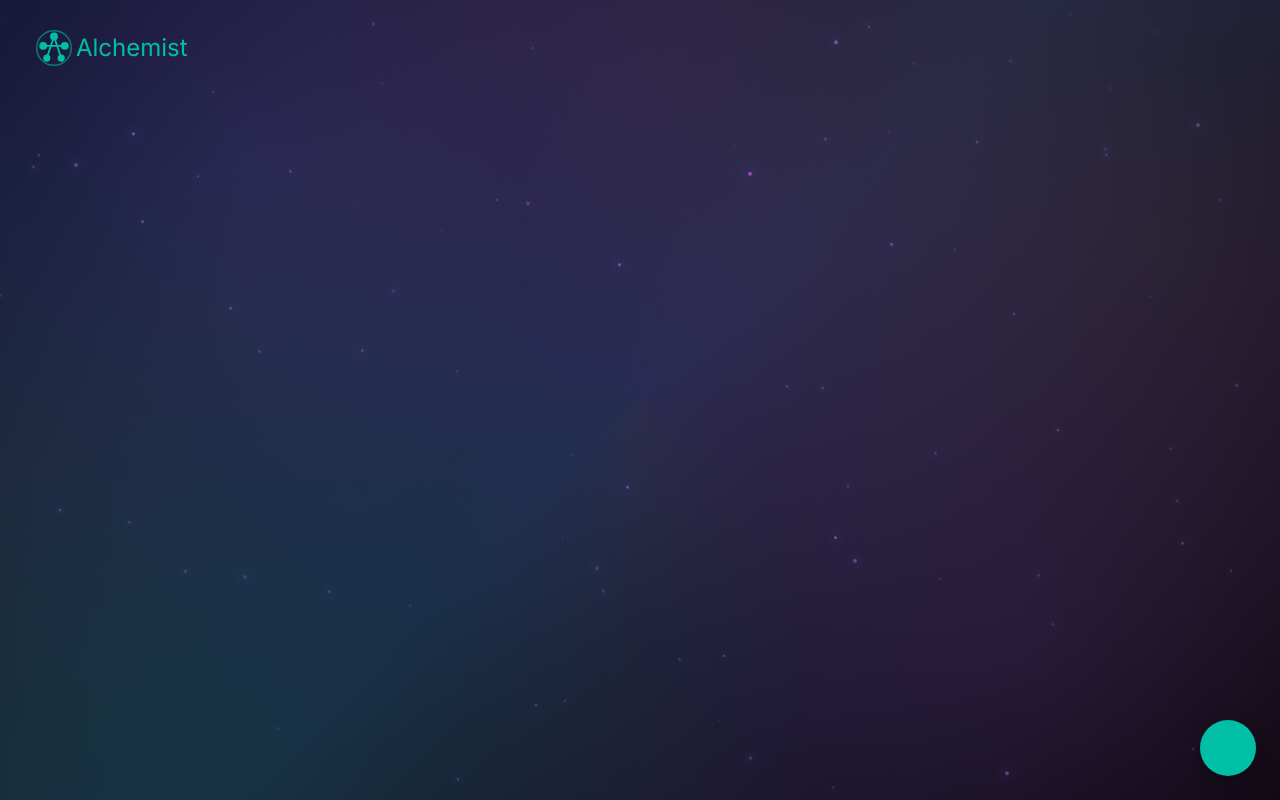
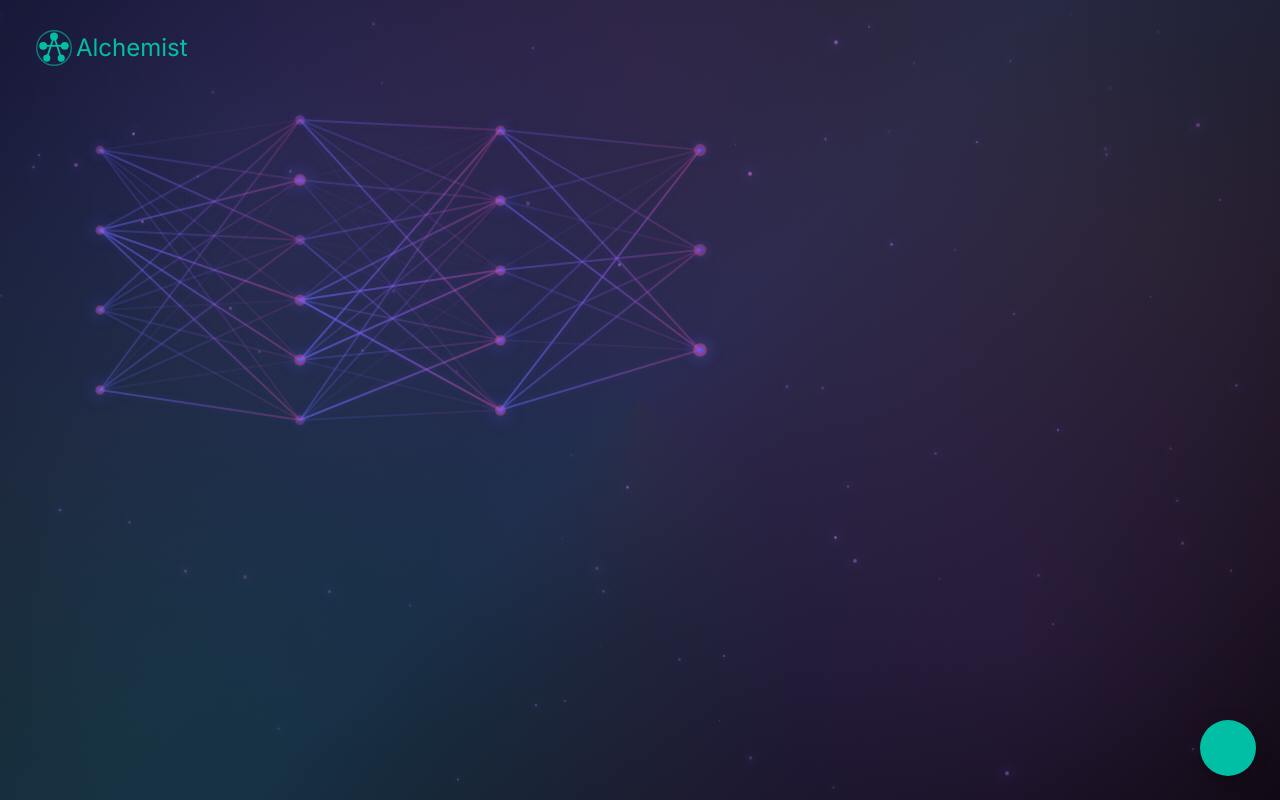
Before and after one commit to zhou-dong/alchemist-ai, a React (Vite) app: page /alchemist-ai/welcome in a window 1280 px wide. Built offline with nearby package versions, Linux system fonts and the light colour scheme; some icons are missing.

Commit message:
Update Welcome.tsx

```diff
--- a/src/pages/Welcome.tsx
+++ b/src/pages/Welcome.tsx
@@ -1,13 +1,29 @@
-import {
-    Box,
-} from '@mui/material';
+import { Box } from '@mui/material';
 import { useState, useEffect } from 'react';
 
 const Welcome = () => {
     const [particles, setParticles] = useState([]);
+    const [neuralNetwork, setNeuralNetwork] = useState<{
+        nodes: Array<{
+            id: string;
+            x: number;
+            y: number;
+            layer: string;
+            size: number;
+            opacity: number;
+        }>;
+        connections: Array<{
+            id: string;
+            from: any;
+            to: any;
+            opacity: number;
+            delay: number;
+        }>;
+    }>({ nodes: [], connections: [] });
 
     useEffect(() => {
         generateParticles();
+        generateNeuralNetwork();
     }, []);
 
     const generateParticles = () => {
@@ -26,6 +42,112 @@ const Welcome = () => {
             });
         }
         setParticles(newParticles as any);
+    };
+
+    const generateNeuralNetwork = () => {
+        const nodes: Array<{
+            id: string;
+            x: number;
+            y: number;
+            layer: string;
+            size: number;
+            opacity: number;
+        }> = [];
+        const connections: Array<{
+            id: string;
+            from: any;
+            to: any;
+            opacity: number;
+            delay: number;
+        }> = [];
+
+        // Create input layer (left side)
+        for (let i = 0; i < 4; i++) {
+            nodes.push({
+                id: `input-${i}`,
+                x: 100,
+                y: 150 + i * 80,
+                layer: 'input',
+                size: 8,
+                opacity: 0.8
+            });
+        }
+
+        // Create hidden layer 1
+        for (let i = 0; i < 6; i++) {
+            nodes.push({
+                id: `hidden1-${i}`,
+                x: 300,
+                y: 120 + i * 60,
+                layer: 'hidden1',
+                size: 10,
+                opacity: 0.9
+            });
+        }
+
+        // Create hidden layer 2
+        for (let i = 0; i < 5; i++) {
+            nodes.push({
+                id: `hidden2-${i}`,
+                x: 500,
+                y: 130 + i * 70,
+                layer: 'hidden2',
+                size: 9,
+                opacity: 0.85
+            });
+        }
+
+        // Create output layer (right side)
+        for (let i = 0; i < 3; i++) {
+            nodes.push({
+                id: `output-${i}`,
+                x: 700,
+                y: 150 + i * 100,
+                layer: 'output',
+                size: 12,
+                opacity: 1
+            });
+        }
+
+        // Create connections between layers
+        nodes.forEach(node => {
+            if (node.layer === 'input') {
+                // Connect input to hidden1
+                nodes.filter(n => n.layer === 'hidden1').forEach(target => {
+                    connections.push({
+                        id: `${node.id}-${target.id}`,
+                        from: node,
+                        to: target,
+                        opacity: Math.random() * 0.6 + 0.2,
+                        delay: Math.random() * 2
+                    });
+                });
+            } else if (node.layer === 'hidden1') {
+                // Connect hidden1 to hidden2
+                nodes.filter(n => n.layer === 'hidden2').forEach(target => {
+                    connections.push({
+                        id: `${node.id}-${target.id}`,
+                        from: node,
+                        to: target,
+                        opacity: Math.random() * 0.6 + 0.2,
+                        delay: Math.random() * 2
+                    });
+                });
+            } else if (node.layer === 'hidden2') {
+                // Connect hidden2 to output
+                nodes.filter(n => n.layer === 'output').forEach(target => {
+                    connections.push({
+                        id: `${node.id}-${target.id}`,
+                        from: node,
+                        to: target,
+                        opacity: Math.random() * 0.6 + 0.2,
+                        delay: Math.random() * 2
+                    });
+                });
+            }
+        });
+
+        setNeuralNetwork({ nodes, connections });
     };
 
     useEffect(() => {
@@ -122,6 +244,104 @@ const Welcome = () => {
                 />
             ))}
 
+            {/* Neural Network */}
+            <svg
+                style={{
+                    position: 'absolute',
+                    top: 0,
+                    left: 0,
+                    width: '100%',
+                    height: '100%',
+                    zIndex: 2,
+                    pointerEvents: 'none'
+                }}
+            >
+                {neuralNetwork.connections.map((connection: any) => (
+                    <line
+                        key={connection.id}
+                        x1={connection.from.x}
+                        y1={connection.from.y}
+                        x2={connection.to.x}
+                        y2={connection.to.y}
+                        stroke={`url(#gradient-${connection.id})`}
+                        strokeWidth="2"
+                        opacity={connection.opacity}
+                        style={{
+                            filter: `drop-shadow(0 0 4px rgba(99, 102, 241, ${connection.opacity * 0.5}))`
+                        }}
+                    />
+                ))}
+
+                {/* Define gradients for each connection */}
+                <defs>
+                    {neuralNetwork.connections.map((connection: any) => (
+                        <linearGradient
+                            key={`gradient-${connection.id}`}
+                            id={`gradient-${connection.id}`}
+                            x1="0%"
+                            y1="0%"
+                            x2="100%"
+                            y2="0%"
+                        >
+                            <stop offset="0%" stopColor={`rgba(99, 102, 241, ${connection.opacity})`}>
+                                <animate
+                                    attributeName="stop-color"
+                                    values={`rgba(99, 102, 241, ${connection.opacity});rgba(139, 92, 246, ${connection.opacity});rgba(236, 72, 153, ${connection.opacity});rgba(16, 185, 129, ${connection.opacity});rgba(99, 102, 241, ${connection.opacity})`}
+                                    dur={`${3 + connection.delay}s`}
+                                    repeatCount="indefinite"
+                                />
+                            </stop>
+                            <stop offset="50%" stopColor={`rgba(139, 92, 246, ${connection.opacity * 0.8})`}>
+                                <animate
+                                    attributeName="stop-color"
+                                    values={`rgba(139, 92, 246, ${connection.opacity * 0.8});rgba(236, 72, 153, ${connection.opacity * 0.8});rgba(16, 185, 129, ${connection.opacity * 0.8});rgba(245, 158, 11, ${connection.opacity * 0.8});rgba(139, 92, 246, ${connection.opacity * 0.8})`}
+                                    dur={`${3 + connection.delay}s`}
+                                    repeatCount="indefinite"
+                                />
+                            </stop>
+                            <stop offset="100%" stopColor={`rgba(236, 72, 153, ${connection.opacity * 0.6})`}>
+                                <animate
+                                    attributeName="stop-color"
+                                    values={`rgba(236, 72, 153, ${connection.opacity * 0.6});rgba(16, 185, 129, ${connection.opacity * 0.6});rgba(245, 158, 11, ${connection.opacity * 0.6});rgba(99, 102, 241, ${connection.opacity * 0.6});rgba(236, 72, 153, ${connection.opacity * 0.6})`}
+                                    dur={`${3 + connection.delay}s`}
+                                    repeatCount="indefinite"
+                                />
+                            </stop>
+                        </linearGradient>
+                    ))}
+                </defs>
+            </svg>
+
+            {neuralNetwork.nodes.map((node: any) => (
+                <Box
+                    key={node.id}
+                    sx={{
+                        position: 'absolute',
+                        left: node.x - node.size / 2,
+                        top: node.y - node.size / 2,
+                        width: node.size,
+                        height: node.size,
+                        borderRadius: '50%',
+                        background: `radial-gradient(circle,
+                            rgba(99, 102, 241, ${node.opacity}) 0%,
+                            rgba(139, 92, 246, ${node.opacity * 0.8}) 30%,
+                            rgba(236, 72, 153, ${node.opacity * 0.6}) 60%,
+                            rgba(16, 185, 129, ${node.opacity * 0.4}) 80%,
+                            transparent 100%
+                        )`,
+                        opacity: node.opacity,
+                        zIndex: 3,
+                        animation: `neuralPulse ${3 + Math.random() * 2}s ease-in-out infinite`,
+                        animationDelay: `${Math.random() * 2}s`,
+                        boxShadow: `
+                            0 0 ${node.size * 2}px rgba(99, 102, 241, ${node.opacity * 0.8}),
+                            0 0 ${node.size * 4}px rgba(139, 92, 246, ${node.opacity * 0.6}),
+                            0 0 ${node.size * 6}px rgba(236, 72, 153, ${node.opacity * 0.4})
+                        `
+                    }}
+                />
+            ))}
+
             {/* CSS Animations */}
             <style dangerouslySetInnerHTML={{
                 __html: `
@@ -158,6 +378,18 @@ const Welcome = () => {
                     0%, 60%, 100% { transform: translateY(0); opacity: 0.4; }
                     30% { transform: translateY(-10px); opacity: 1; }
                 }
+                @keyframes neuralPulse {
+                    0%, 100% {
+                        opacity: 0.6;
+                        transform: scale(1);
+                        box-shadow: 0 0 8px rgba(99, 102, 241, 0.4);
+                    }
+                    50% {
+                        opacity: 1;
+                        transform: scale(1.2);
+                        box-shadow: 0 0 16px rgba(99, 102, 241, 0.8);
+                    }
+                }
             `}} />
         </Box>
     );
```
